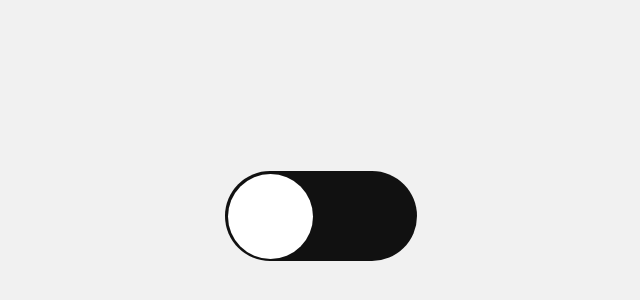
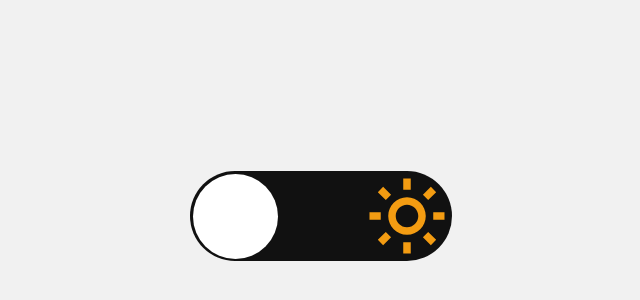
Before and after one commit to Eliax69/theme-switcher-rocketseat, a plain HTML site: page index.html in a window 1280 px wide. Shown: the part 184-484 px from the top of the page, without its empty margins (319-959 px from the left). Drawn offline with Linux system fonts and the light colour scheme.

Commit message:
finalização do projeto.

```diff
--- a/script.js
+++ b/script.js
@@ -1,11 +1,14 @@
+var body = document.querySelector('body')
 var button = document.querySelector('.btn-switch')
 
 button.addEventListener('click', () => {
     button.classList.contains('dark') ? (
         button.classList.remove('dark'),
-        button.classList.add('white')
+        button.classList.add('white'),
+        body.style.backgroundColor = '#F1F1F1'
     ) : (
         button.classList.remove('white'),
-        button.classList.add('dark')
+        button.classList.add('dark'),
+        body.style.backgroundColor = '#292C35'
     )
 })
--- a/style.scss
+++ b/style.scss
@@ -20,14 +20,19 @@ body
     display: grid;
     place-items: center;
     background-color: var(--light);
+    transition: background-color 0.25s;
 
     .switcher
     {
-        width: 15%;
+        width: 262px;
         height: 90px;
         border-radius: 50px;
         background-color: var(--label);
         position: relative;
+        background-image: url(../assets/moon.svg), url(../assets/sun.svg);
+        background-repeat: no-repeat;
+        background-size: contain;
+        background-position: left, right;
 
         .btn-switch
         {
```
Also changed, not shown: css/style.css.
